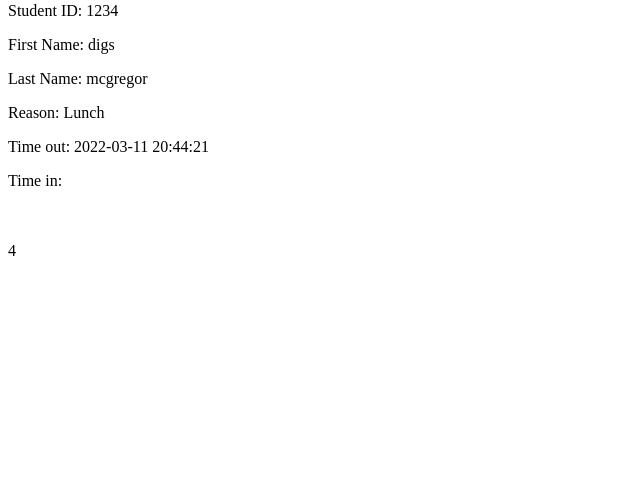
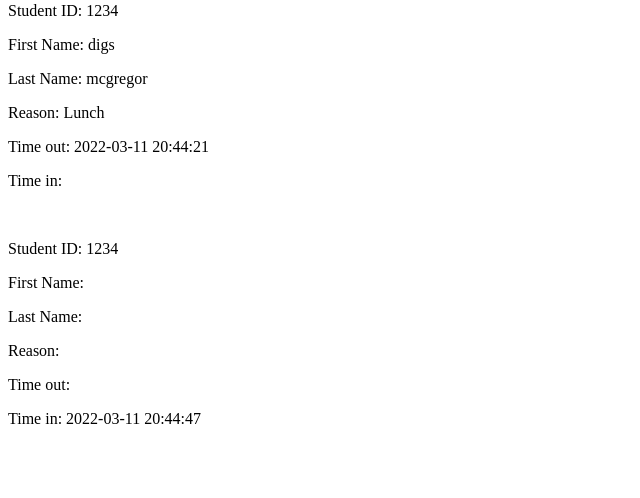
Before and after one commit to kanyesouthwest/Digi-Scholarship, a PHP site: page /display.php in a window 1280 px wide. Shown: the part 756-1254 px from the top of the page, without its empty margins (0-640 px from the left). Before the commit the page ends 1012 px from the top, so only its background shows below. Run offline with PHP 8.4, Linux system fonts and the light colour scheme; data comes from the database, SQL or seed files in the repository.

Commit message:
Echoing historical data

```diff
--- a/Practice/display.php
+++ b/Practice/display.php
@@ -39,7 +39,17 @@
 
             <?php
 
-            $student_old_sql = "SELECT * FROM student_transactions";
+
+
+            $select_ID_sql = "SELECT * FROM student_transactions";
+            $select_ID_qry = mysqli_query($dbconnect, $select_ID_sql);
+            $select_ID_aa = mysqli_fetch_assoc($select_ID_qry);
+
+
+            $fetch_group_ID = $select_ID_aa['group_ID'];
+
+
+            $student_old_sql = "SELECT * FROM student_transactions WHERE group_ID = $fetch_group_ID";
             $student_old_qry = mysqli_query($dbconnect, $student_old_sql);
             $student_old_aa = mysqli_fetch_assoc($student_old_qry);
 
@@ -51,13 +61,12 @@
                 echo "<p>Reason: " . $student_old_aa['reason'] . "</p>";
                 echo "<p>Time out: " . $student_old_aa['time_out'] . "</p>";
                 echo "<p>Time in: " . $student_old_aa['time_in'] . "</p>";
+                ?> <br> <?php
+
+            } while ($student_old_aa = mysqli_fetch_assoc($student_old_qry));
 
 
-
-            } while ($student_aa = mysqli_fetch_assoc($student_qry));
-
-
-            $group_ID_sql = "SELECT group_ID FROM student_transactions ORDER BY group_ID  DESC limit 1";
+            $group_ID_sql = "SELECT group_ID FROM student_transactions ORDER BY group_ID  DESC LIMIT 1";
             $group_ID_qry = mysqli_query($dbconnect, $group_ID_sql);
             $group_ID_aa = mysqli_fetch_assoc($group_ID_qry);
 
```
